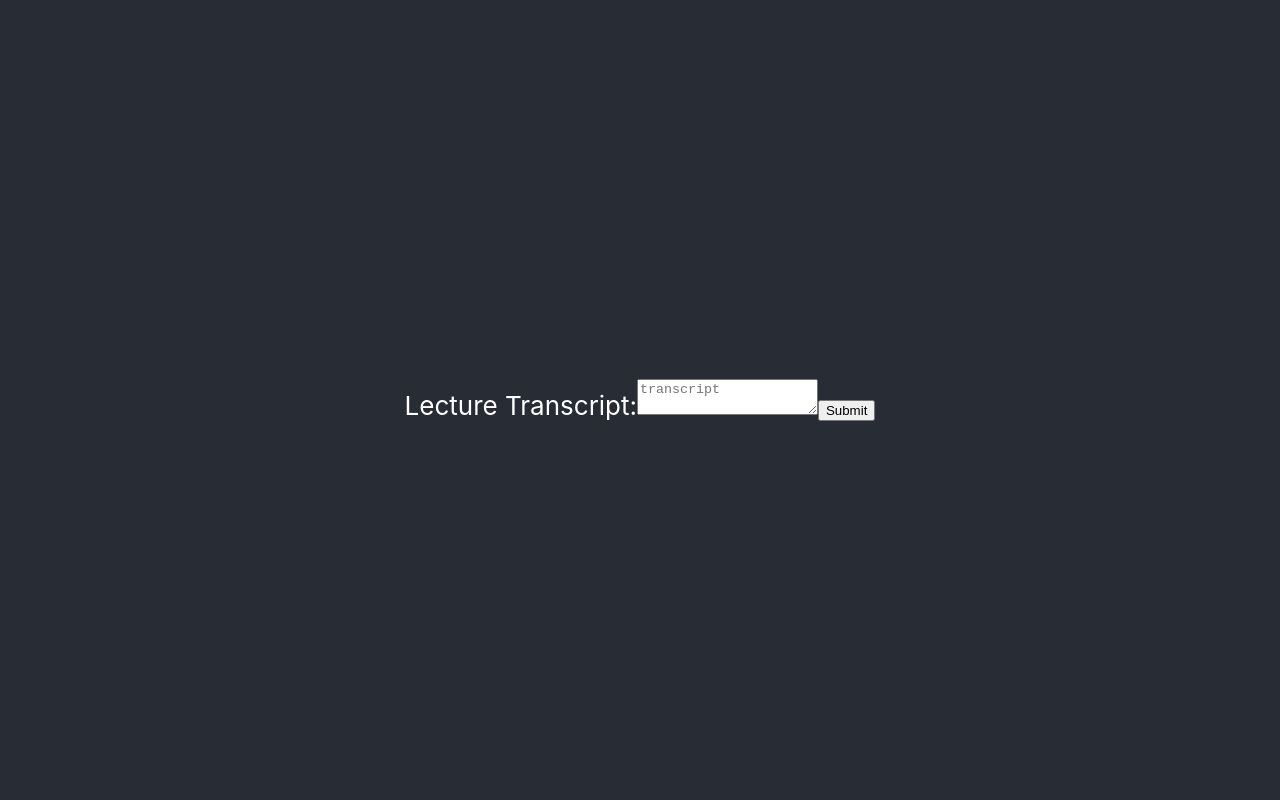
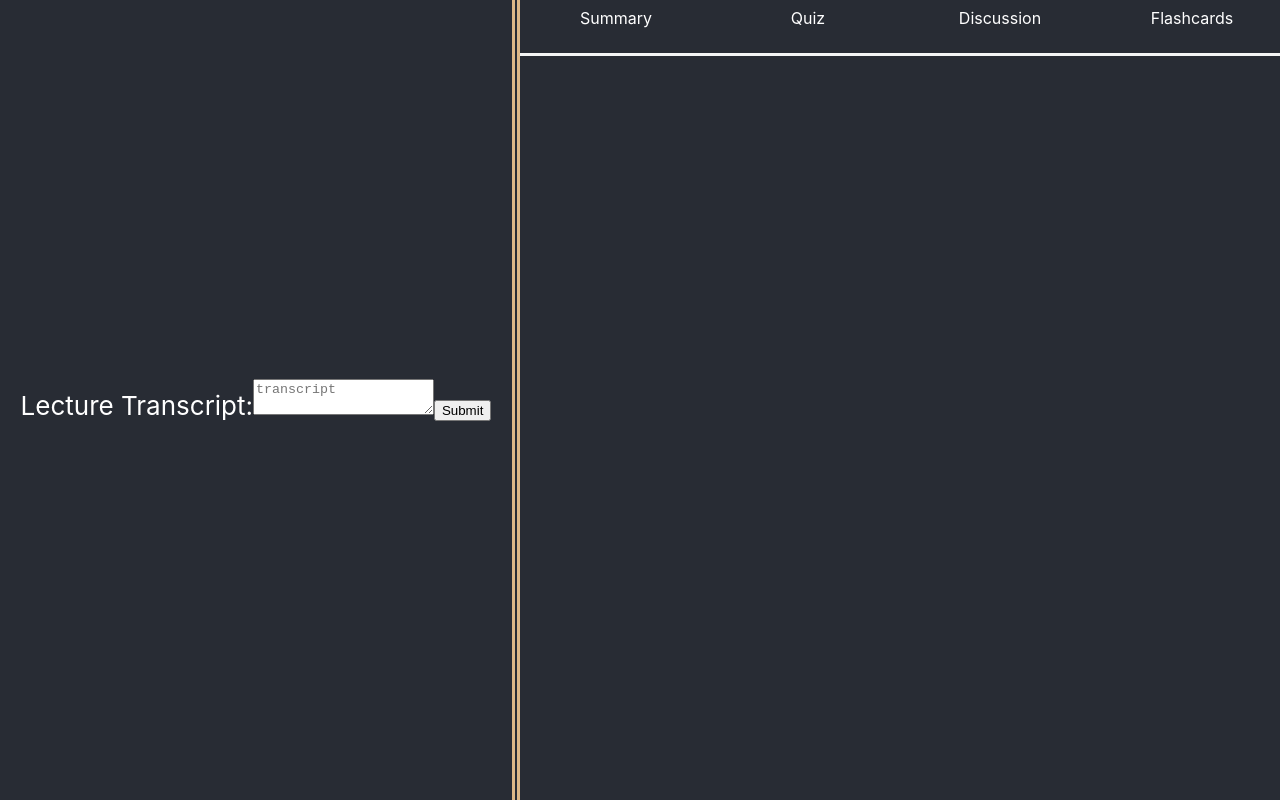
Before and after one commit to DubHacks2024/dubhacks-2024-project, a React (Create React App) app: page / in a window 1280 px wide. Built offline with nearby package versions, Linux system fonts and the light colour scheme.

Commit message:
added sections and nav bar

```diff
--- a/public/index.html
+++ b/public/index.html
@@ -9,7 +9,6 @@
       name="description"
       content="Web site created using create-react-app"
     />
-    <link rel="apple-touch-icon" href="%PUBLIC_URL%/logo192.png" />
     <!--
       manifest.json provides metadata used when your web app is installed on a
       user's mobile device or desktop. See https://developers.google.com/web/fundamentals/web-app-manifest/
@@ -28,7 +27,9 @@
   </head>
   <body>
     <noscript>You need to enable JavaScript to run this app.</noscript>
-    <div id="root"></div>
+    <section>
+      <div id="root"></div>
+    </section>
     <!--
       This HTML file is a template.
       If you open it directly in the browser, you will see an empty page.
--- a/src/App.css
+++ /dev/null
@@ -1,38 +0,0 @@
-.App {
-  text-align: center;
-}
-
-.App-logo {
-  height: 40vmin;
-  pointer-events: none;
-}
-
-@media (prefers-reduced-motion: no-preference) {
-  .App-logo {
-    animation: App-logo-spin infinite 20s linear;
-  }
-}
-
-.App-header {
-  background-color: #282c34;
-  min-height: 100vh;
-  display: flex;
-  flex-direction: column;
-  align-items: center;
-  justify-content: center;
-  font-size: calc(10px + 2vmin);
-  color: white;
-}
-
-.App-link {
-  color: #61dafb;
-}
-
-@keyframes App-logo-spin {
-  from {
-    transform: rotate(0deg);
-  }
-  to {
-    transform: rotate(360deg);
-  }
-}
--- a/src/App.js
+++ b/src/App.js
@@ -1,8 +1,10 @@
 import { useState } from "react";
-import "./App.css";
+import "./styles/App.css";
 import { TextInput } from "./components/text-input";
 import logo from "./logo.svg";
 import { getChatCompletion } from "./scripts/openai";
+
+let active = '';
 
 function App() {
 	const [streamText, setStreamText] = useState("");
@@ -20,13 +22,57 @@ function App() {
 	};
 
 	return (
-		<div className="App">
-			<header className="App-header">
-				<TextInput handleSubmit={handleSubmit} />
-				<div>{streamText}</div>
-			</header>
-		</div>
+		<>
+			<section id="left">
+				<div className="text-input">
+					<TextInput handleSubmit={handleSubmit} />
+					<div>{streamText}</div>
+				</div>
+			</section>
+			<section id="right">
+				<nav>
+					<ul>
+						<li id="summary" onClick={select}>Summary</li>
+						<li id="quiz" onClick={select}>Quiz</li>
+						<li id="discussion" onClick={select}>Discussion</li>
+						<li id="flashcards" onClick={select}>Flashcards</li>
+					</ul>
+				</nav>
+				<Page />
+			</section>
+		</>
 	);
 }
 
+function select(evt) {
+	let options = document.querySelectorAll("#right > nav li");
+	for (let i = 0; i < options.length; i++) {
+		let curr = options[i];
+		curr.classList.remove('active');
+	}
+	active = evt.target.id;
+	evt.target.classList.add('active');
+	Page();
+}
+
+function Page() {
+	if (active === 'summary') {
+		return <article>
+			<h1>SUMMARY</h1>
+		</article>;
+	} else if (active === 'quiz') {
+		return <article>
+			<h1>QUIZ</h1>
+		</article>;
+	} else if (active === 'discussion') {
+		return <article>
+			<h1>DISCUSSION</h1>
+		</article>;
+	} else if (active === 'flashcards') {
+		return <article>
+			<h1>FLASHCARDS</h1>
+		</article>;
+	}
+}
+
 export default App;
--- a/src/index.js
+++ b/src/index.js
@@ -1,6 +1,6 @@
 import React from 'react';
 import ReactDOM from 'react-dom/client';
-import './index.css';
+import './styles/index.css';
 import App from './App';
 import reportWebVitals from './reportWebVitals';
 
--- /dev/null
+++ b/src/styles/App.css
@@ -0,0 +1,47 @@
+#left, #right {
+  text-align: center;
+  background-color: #282c34;
+  color: white;
+}
+
+#left {
+  width: 40vw;
+  border-right: burlywood 8px double;
+}
+
+#right {
+  width: 60vw;
+}
+
+.text-input {
+  min-height: 100vh;
+  display: flex;
+  flex-direction: column;
+  align-items: center;
+  justify-content: center;
+  font-size: calc(10px + 2vmin);
+}
+
+#right > nav ul {
+  min-height: 30px;
+  height: 7vh;
+  display: grid;
+  grid: auto-flow / 1fr 1fr 1fr 1fr;
+  margin: 0;
+  padding: 0;
+}
+
+#right > nav li {
+  list-style: none;
+  padding: 1vh;
+  size: calc(3px + 0.5vmin);
+  border-bottom: 3px whitesmoke solid;
+  user-select: none;
+}
+
+#right > nav li.active {
+  font-weight: bold;
+  size: calc(5px + 0.8vmin);
+  border: 3px whitesmoke solid;
+  border-bottom: 3px transparent solid;
+}
--- a/src/index.css
+++ b/src/styles/index.css
@@ -11,3 +11,9 @@ code {
   font-family: source-code-pro, Menlo, Monaco, Consolas, 'Courier New',
     monospace;
 }
+
+#root {
+  display: grid;
+  grid: 100vh / 2fr 3fr;
+  overflow: hidden;
+}
```
